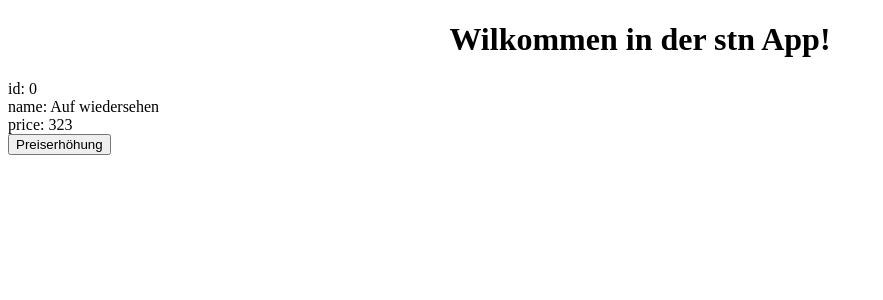
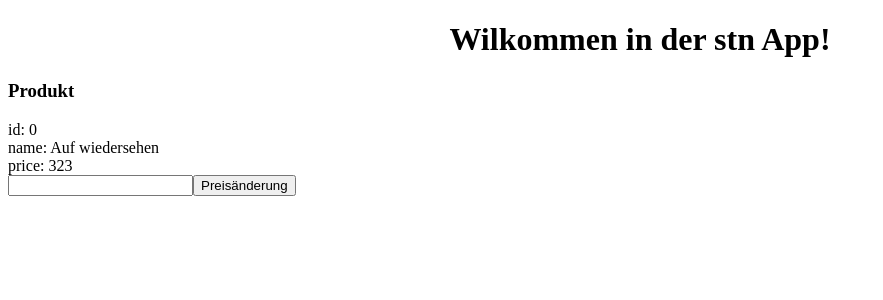
Before and after one commit to jbin/ng_schulung_Dez17, an Angular app in the folder Stones/: page / in a window 1280 px wide. Shown: the top 300 px of the page, without its empty margins (0-883 px from the left). Built offline with nearby package versions, Linux system fonts and the light colour scheme.

Commit message:
template variables

```diff
--- a/Stones/src/app/app.component.html
+++ b/Stones/src/app/app.component.html
@@ -4,4 +4,4 @@
     Wilkommen in der {{ title }} App!
   </h1>
  </div>
- <stn-item [(product)]="p"></stn-item>
+ <stn-item [(product)]="p"><h3>Produkt</h3></stn-item>
--- a/Stones/src/app/product/item/item.component.html
+++ b/Stones/src/app/product/item/item.component.html
@@ -1,4 +1,6 @@
+<ng-content></ng-content>
 <div class="id">id: {{product.id}} </div>
 <div>name: {{product.name}}</div>
 <div>price: {{product.price}}</div>
-<button (click)="raisePrice()">Preiserhöhung</button>
+<input type="text" #priceInput>
+<button (click)="changePrice(priceInput)">Preisänderung</button>
--- a/Stones/src/app/product/item/item.component.ts
+++ b/Stones/src/app/product/item/item.component.ts
@@ -10,7 +10,7 @@ import { EventEmitter } from '@angular/core';
 export class ItemComponent implements OnInit {
 
   @Input() product: Product = new Product(0, 'Hallo', 23);
-  @Output() productChange: EventEmitter<Product>= new EventEmitter();
+  @Output() productChange: EventEmitter<Product> = new EventEmitter();
 
   constructor() { }
 
@@ -22,4 +22,8 @@ export class ItemComponent implements OnInit {
     this.productChange.emit(this.product);
   }
 
+  changePrice(priceInput) {
+    this.product.price = priceInput.value;
+  }
+
 }
```
